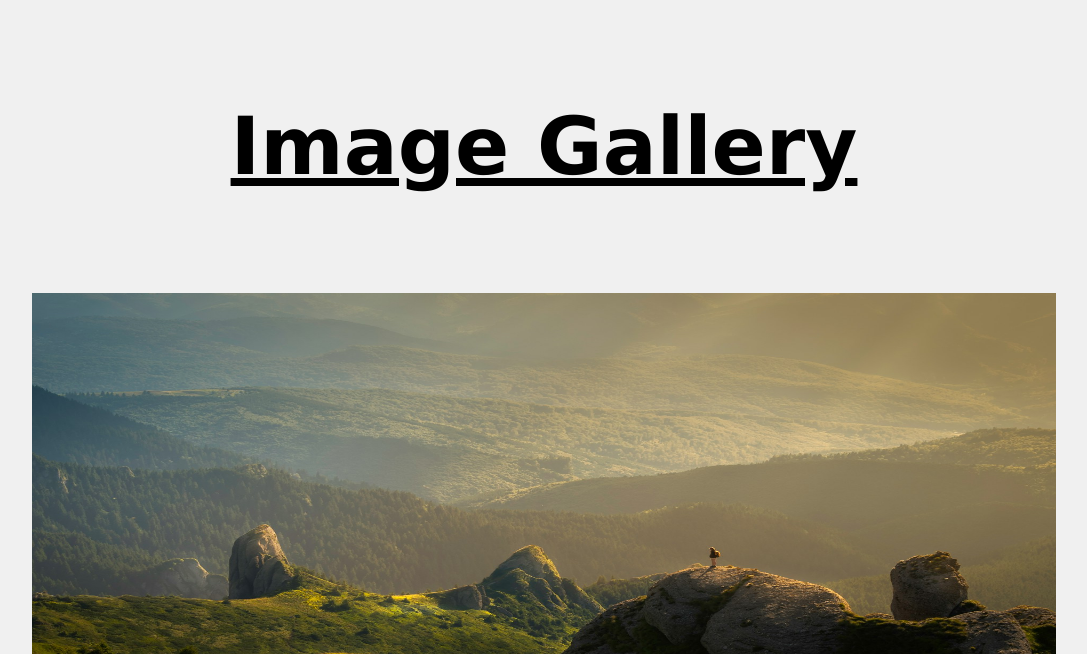
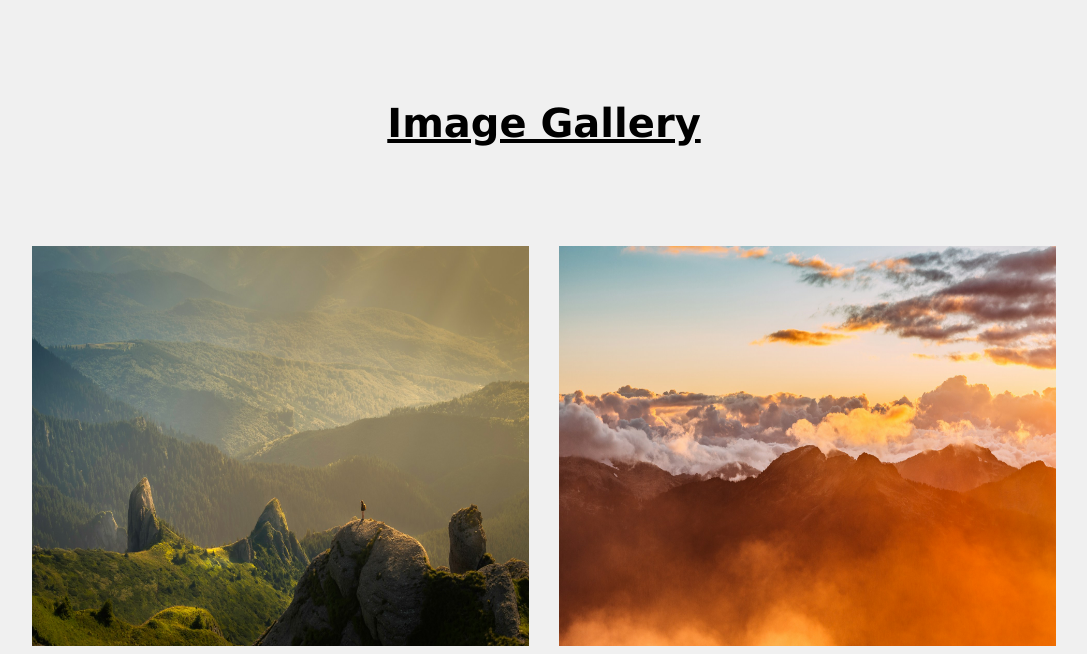
Before and after one commit to PiyushPSS/ImageGallery-FrontEnd, a plain HTML site: page index.html in a window 1280 px wide. Shown: the top 654 px of the page, without its empty margins (96-1183 px from the left). Drawn offline with Linux system fonts and the light colour scheme.

Commit message:
update 1.1

```diff
--- a/style.css
+++ b/style.css
@@ -12,7 +12,7 @@ body {
     width: 80%;
     margin: 100px auto 50px;
     display: grid;
-    grid-template-columns: repeat(auto-fit, minmax(500px, 1fr));
+    grid-template-columns: repeat(auto-fit, minmax(330px, 1fr));
     grid-gap: 30px;
 }
 
@@ -32,7 +32,7 @@ body {
 h1 {
     text-decoration: underline;
     margin: 100px;
-    font-size: 80px;
+    font-size: 40px;
     text-align: center;
     font-family: 'Lucida Sans', 'Lucida Sans Regular', 'Lucida Grande', 'Lucida Sans Unicode', Geneva, Verdana, sans-serif;
 }
```
